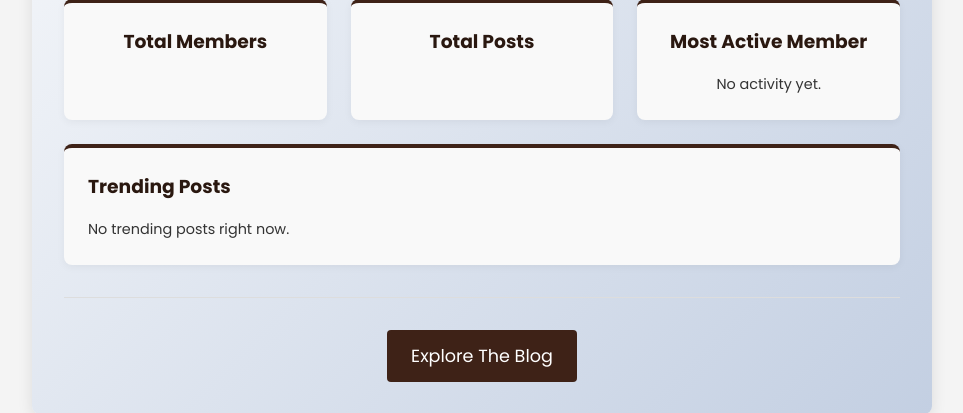
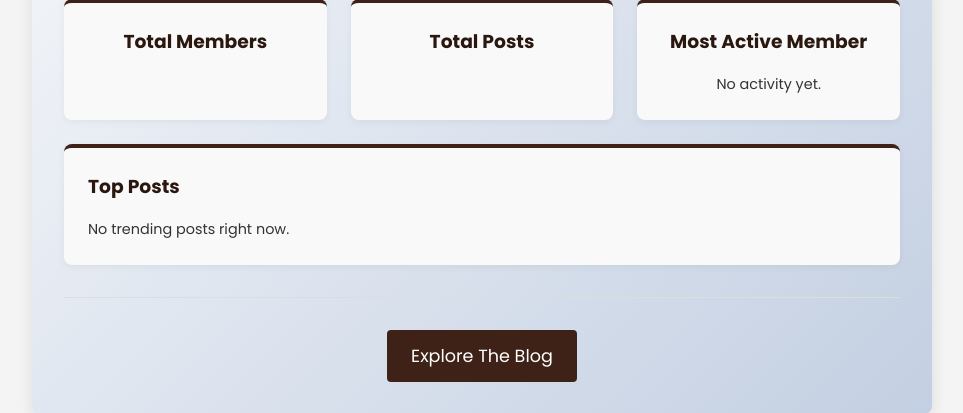
Before and after one commit to vincent0-ai/echowithin, a Python web app: template templates/home.html in a window 1280 px wide. Shown: the part 287-700 px from the top of the page, without its empty margins (158-1121 px from the left). Run offline with Jinja, Linux system fonts and the light colour scheme; the template is opened without the code that fills it, so the values that code supplies are empty; some libraries are stand-ins or nearby versions.

Commit message:
`Updated trending posts card to display top posts instead`

```diff
--- a/templates/home.html
+++ b/templates/home.html
@@ -34,10 +34,10 @@
 
         <!-- Trending Posts Card -->
         <div class="stat-card trending-card">
-            <h3>Trending Posts</h3>
-            {% if trending_posts %}
+            <h3>Top Posts</h3>
+            {% if hot_posts %}
                 <ul class="trending-list">
-                    {% for post in trending_posts %}
+                    {% for post in hot_posts %}
                         <li>
                             <a href="{{ url_for('view_post', slug=post.slug) }}">{{ post.title }}</a>
                             <span class="stat-subtext">({{ post.comment_count if post.comment_count is defined else 0 }} comments)</span>
```
